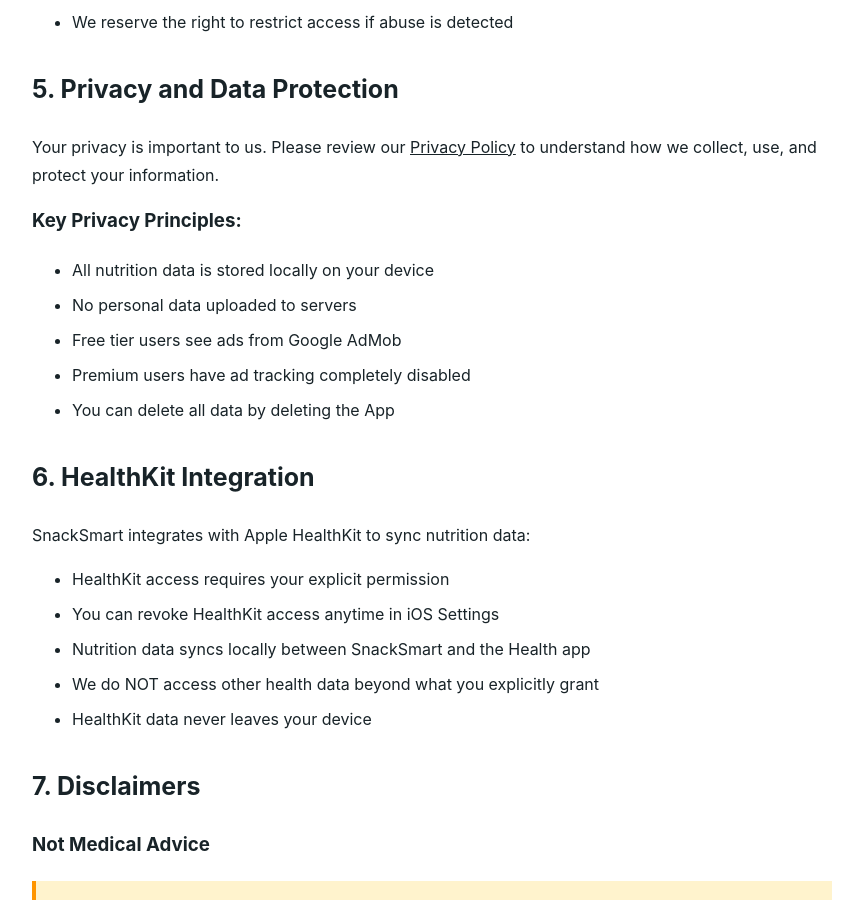
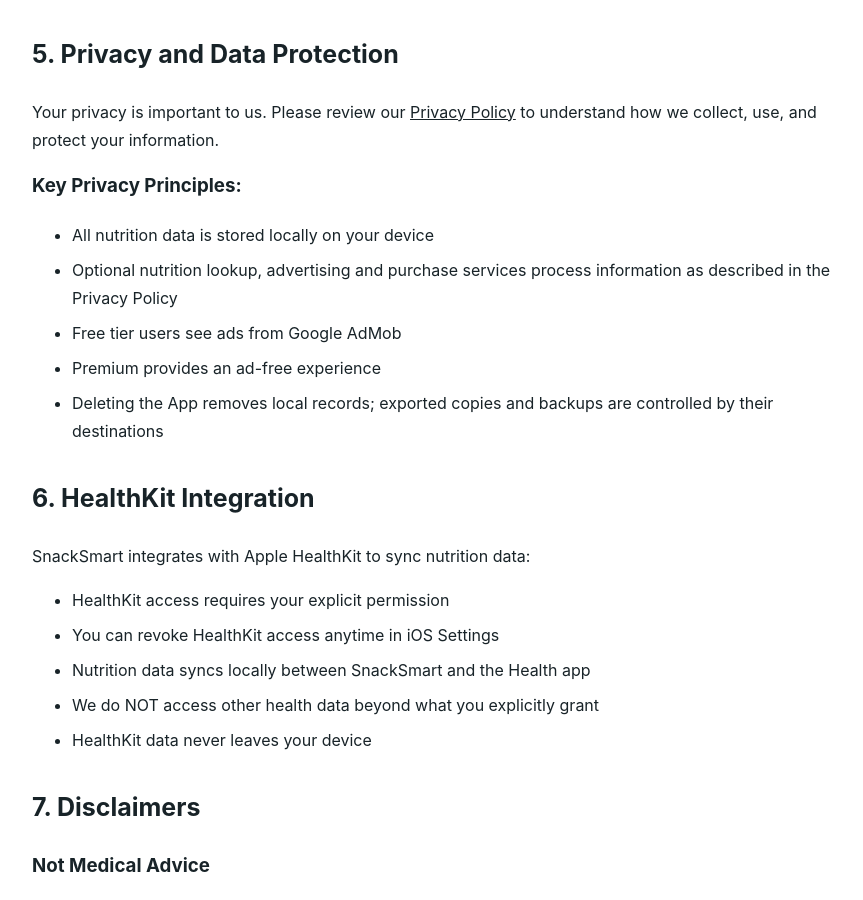
Before and after one commit to gautam-u/snacksmart-website, a Jekyll site: the page built from terms.md, in a window 1280 px wide and 900 px high, scrolled down 3104 px. Shown: the whole window, without its empty margins (33-896 px from the left). Built offline with Jekyll 4.4.1, drawn with Linux system fonts in a browser that asks for light colours; some of the changed text lies outside the part shown.

Commit message:
Align nutrition and advertising disclosures with current services

```diff
--- a/_config.yml
+++ b/_config.yml
@@ -25,27 +25,12 @@
 
 # Feature List
 features:
-  - title: AI-Powered Food Recognition
-    description: Snap a photo and instantly get comprehensive nutrition facts powered by on-device Apple Intelligence.
-    fontawesome_icon_name: camera
-  - title: Smart Nutrition Insights
-    description: Receive personalized recommendations based on your snacking patterns and health goals.
-    fontawesome_icon_name: brain
-  - title: HealthKit Integration
-    description: Seamlessly sync nutrition data with Apple Health for a complete wellness picture.
-    fontawesome_icon_name: heartbeat
-  - title: Unlimited Scan History
-    description: Track every snack with unlimited history. Free users get full access with occasional ads.
-    fontawesome_icon_name: clock-rotate-left
-  - title: Advanced Analytics
-    description: Premium members unlock detailed nutrition trends, macro tracking, and export capabilities.
-    fontawesome_icon_name: chart-line
-  - title: Privacy-First Design
-    description: All data stays on your device. No tracking, no cloud storage, complete privacy control.
-    fontawesome_icon_name: shield-alt
-
-# Theme Settings
-# Remove all custom theme settings and revert to default minima theme
+  - title: "Capture it once"
+    description: "Type a snack or reuse a recent entry. Adjust the portion and date when you need to."
+  - title: "Start with satisfaction"
+    description: "Find options from your history and optionally record whether they satisfied the craving."
+  - title: "Know what is recorded"
+    description: "See calories and available nutrition information. Missing values stay unknown rather than becoming made-up totals."
 
 # GitHub Pages settings
 baseurl: "/snacksmart-website"  # Site is served from the repo subpath, not the domain root
--- a/terms.md
+++ b/terms.md
@@ -9,7 +9,7 @@
   <div class="text-center mb-2xl">
     <h1>Terms of Service</h1>
     <p>Please read these terms carefully before using SnackSmart.</p>
-    <p style="font-size: 0.9rem; color: var(--color-text-tertiary); margin-bottom: 0;">Last updated: November 8, 2025</p>
+    <p style="font-size: 0.9rem; color: var(--color-text-tertiary); margin-bottom: 0;">Last updated: October 28, 2026</p>
   </div>
 
   <div class="card" style="margin-bottom: var(--spacing-2xl);">
@@ -122,10 +121,10 @@
     <h3 style="margin-top: var(--spacing-lg);">Key Privacy Principles:</h3>
     <ul style="margin-left: var(--spacing-lg);">
       <li>All nutrition data is stored locally on your device</li>
-      <li>No personal data uploaded to servers</li>
+      <li>Optional nutrition lookup, advertising and purchase services process information as described in the Privacy Policy</li>
       <li>Free tier users see ads from Google AdMob</li>
-      <li>Premium users have ad tracking completely disabled</li>
-      <li>You can delete all data by deleting the App</li>
+      <li>Premium provides an ad-free experience</li>
+      <li>Deleting the App removes local records; exported copies and backups are controlled by their destinations</li>
     </ul>
   </div>
 
```
Also changed, not shown: other parts of terms.md (+0 -1 lines).
